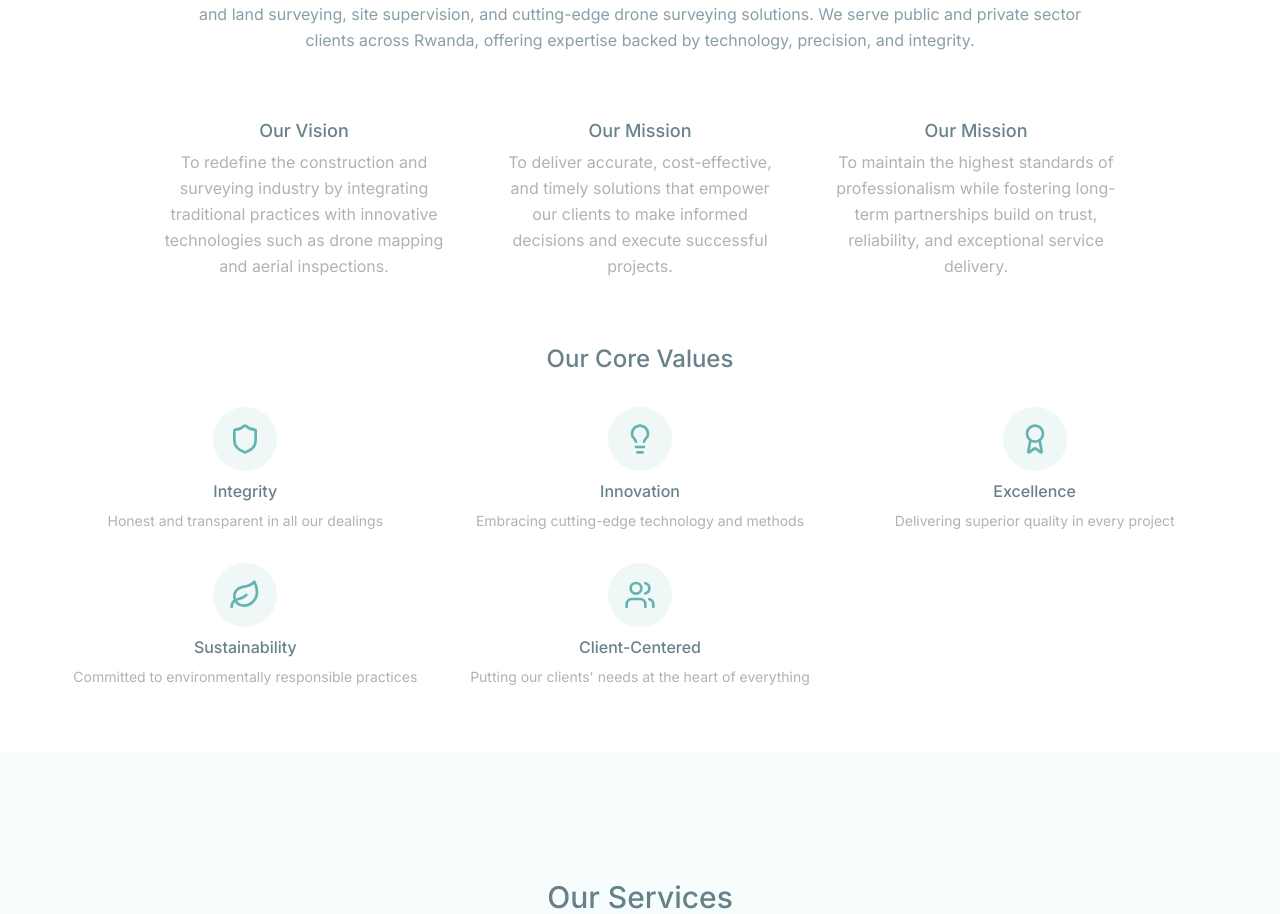
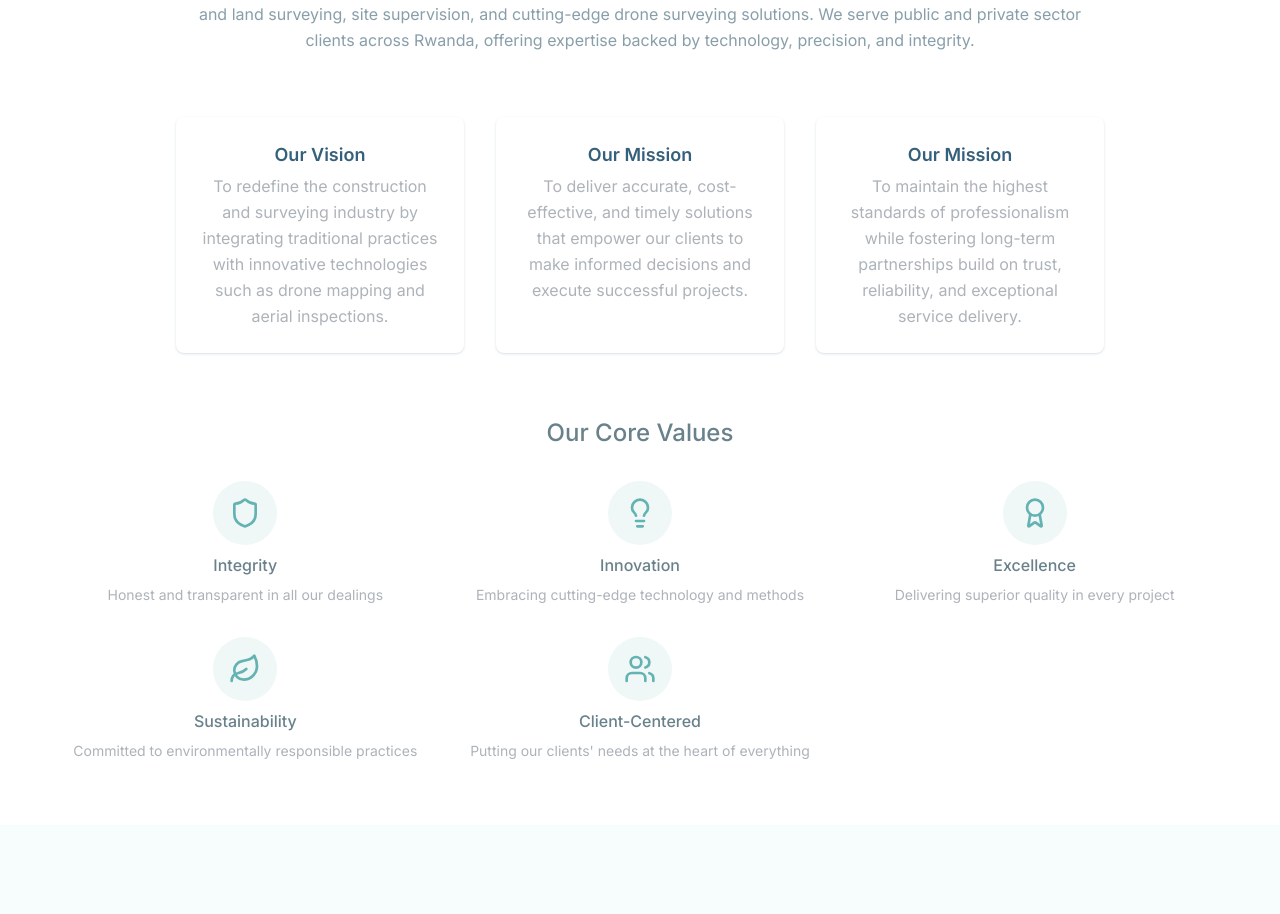
Before and after one commit to DavidMANZI-093/apex, a Next.js app: page / in a window 1280 px wide. Shown: the part 1005-1919 px from the top of the page. Built offline with nearby package versions, Linux system fonts and the light colour scheme.

Commit message:
Auto-commit at 02/07/2025, 20:02:03 for inactivity period...

```diff
--- a/src/components/about.tsx
+++ b/src/components/about.tsx
@@ -47,9 +47,9 @@ const about = () => {
           </p>
         </div>
 
-        <div className="flex gap-12 justify-center flex-wrap">
-          <div className="flex flex-col gap-1 min-w-64 w-72 items-center">
-            <h3 className="!text-lg !font-medium !text-midnight-green/70">Our Vision</h3>
+        <div className="flex gap-8 justify-center flex-wrap">
+          <div className="flex flex-col gap-1 min-w-64 w-72 !p-6 rounded-lg shadow shadow-slate-gray/20 items-center">
+            <h3 className="!text-lg !font-semibold !text-indigo-dye/85">Our Vision</h3>
             <p className="text-french-grey leading-relaxed !text-center">
               {"To redefine the construction and surveying industry " +
                 "by integrating traditional practices with innovative " +
@@ -57,8 +57,8 @@ const about = () => {
             </p>
           </div>
 
-          <div className="flex flex-col gap-1 min-w-64 w-72 items-center">
-            <h3 className="!text-lg !font-medium !text-midnight-green/70">Our Mission</h3>
+          <div className="flex flex-col gap-1 min-w-64 w-72 !p-6 rounded-lg shadow shadow-slate-gray/20 items-center">
+            <h3 className="!text-lg !font-semibold !text-indigo-dye/85">Our Mission</h3>
             <p className="text-french-grey leading-relaxed !text-center">
               {"To deliver accurate, cost-effective, and timely solutions " +
                 "that empower our clients to make informed decisions " +
@@ -66,8 +66,8 @@ const about = () => {
             </p>
           </div>
 
-          <div className="flex flex-col gap-1 min-w-64 w-72 items-center">
-            <h3 className="!text-lg !font-medium !text-midnight-green/70">Our Mission</h3>
+          <div className="flex flex-col gap-1 min-w-64 w-72 !p-6 rounded-lg shadow shadow-slate-gray/20 items-center">
+            <h3 className="!text-lg !font-semibold !text-indigo-dye/85">Our Mission</h3>
             <p className="text-french-grey leading-relaxed !text-center">
               {"To maintain the highest standards of professionalism " +
                 "while fostering long-term partnerships build on trust, " +
```
